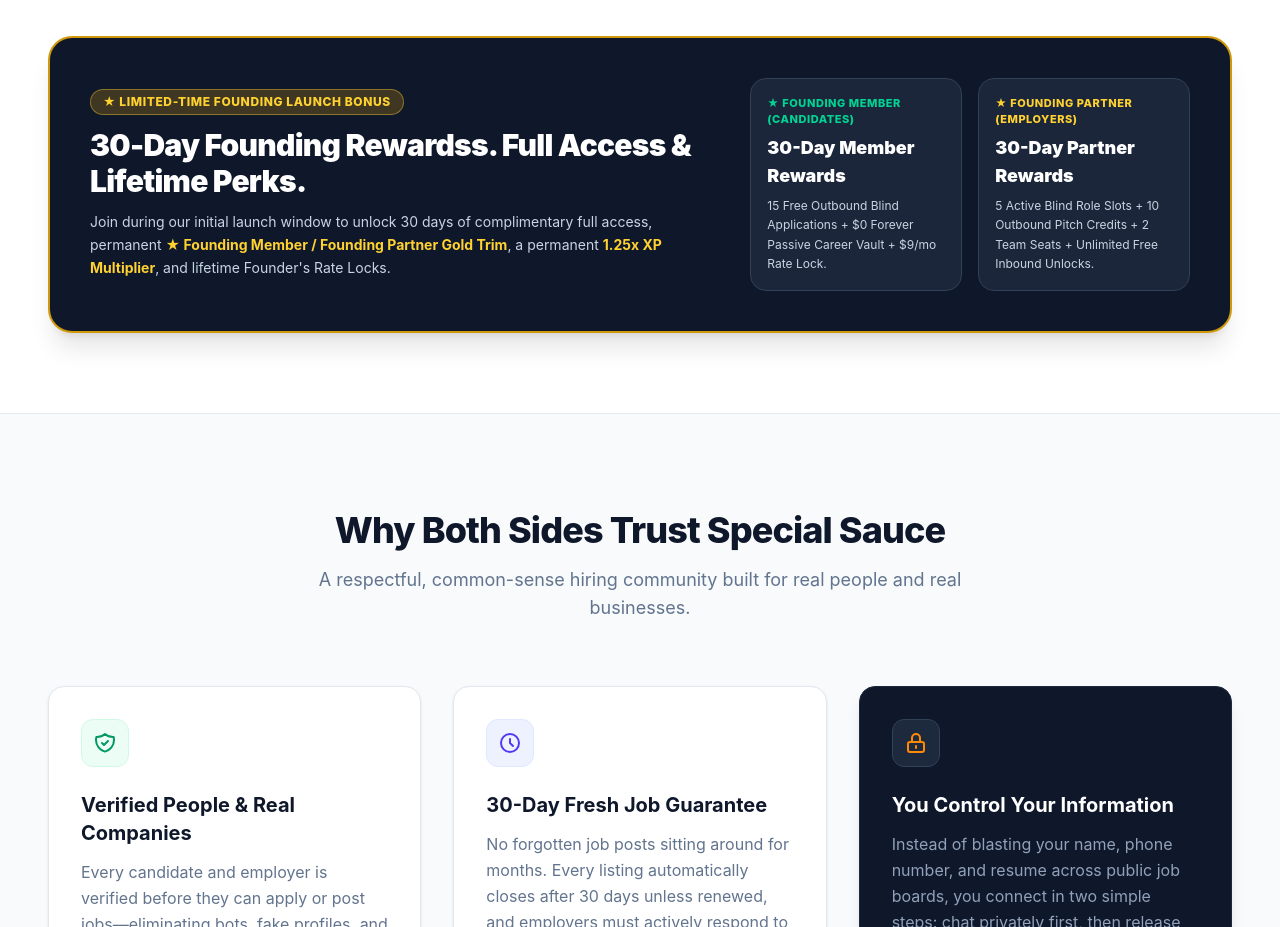
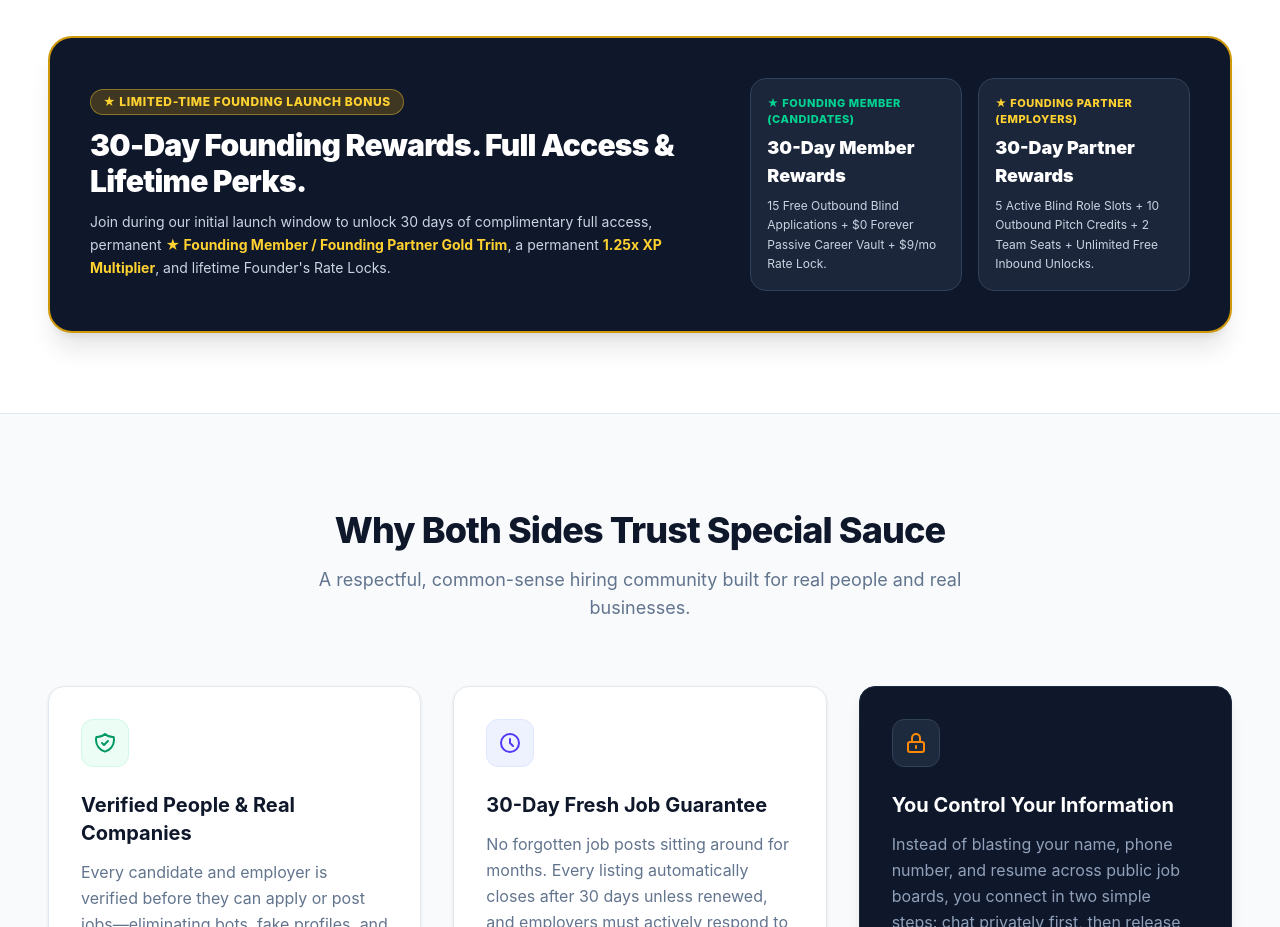
Before and after one commit to SpecialSauceIO/secure-job-board, a Next.js app: page / in a window 1280 px wide. Shown: the part 2060-2987 px from the top of the page. Built offline with nearby package versions, Linux system fonts and the light colour scheme.

Commit message:
Fix 'Rewardss' typos

```diff
--- a/src/app/page.tsx
+++ b/src/app/page.tsx
@@ -627,7 +627,7 @@ export default function LandingPage() {
                   ★ Limited-Time Founding Launch Bonus
                 </div>
                 <h3 className="text-2xl sm:text-3xl font-black tracking-tight">
-                  30-Day Founding Rewardss. Full Access &amp; Lifetime Perks.
+                  30-Day Founding Rewards. Full Access &amp; Lifetime Perks.
                 </h3>
                 <p className="text-sm text-slate-300 leading-relaxed">
                   Join during our initial launch window to unlock 30 days of complimentary full access, permanent{' '}
--- a/src/components/CandidateJobFeed.tsx
+++ b/src/components/CandidateJobFeed.tsx
@@ -956,7 +956,7 @@ export function CandidateJobFeed({
                       : !matchData
                       ? `Step 1: Run a free AI Fit Analysis (${MIN_MATCH_THRESHOLD}%+ match required to apply).`
                       : score >= MIN_MATCH_THRESHOLD
-                      ? '✓ You meet the 40%+ relevance firewall! Submitting Rewardss +150 Profile XP.'
+                      ? '✓ You meet the 40%+ relevance firewall! Submitting Rewards +150 Profile XP.'
                       : `Requires ${MIN_MATCH_THRESHOLD}%+ AI Match Score to apply (Current: ${score}%).`}
                   </p>
 
```
